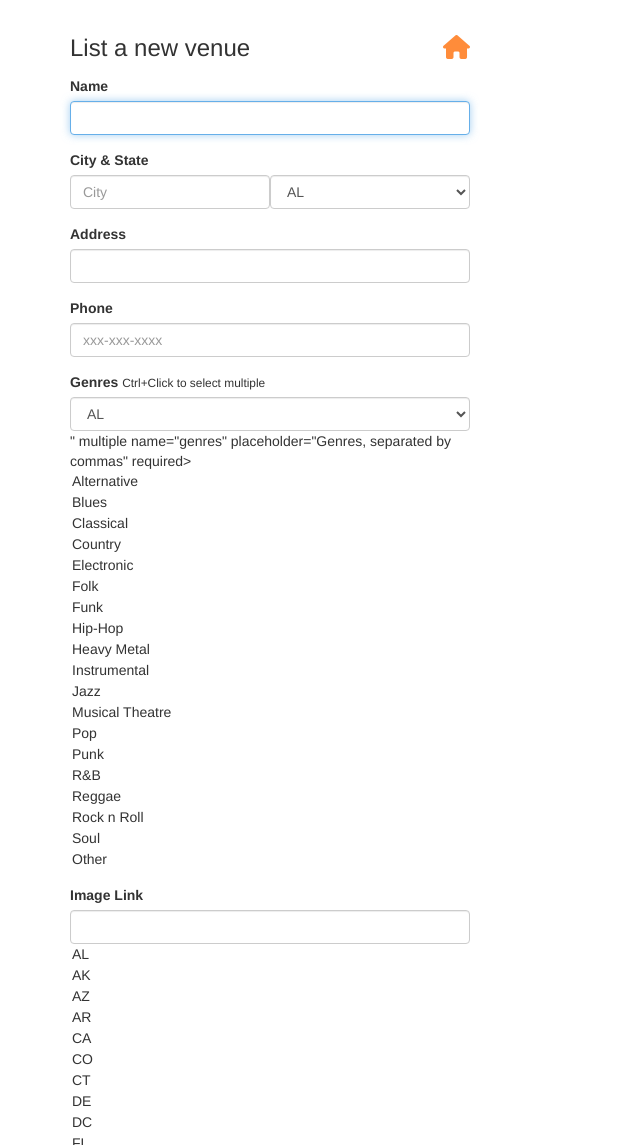
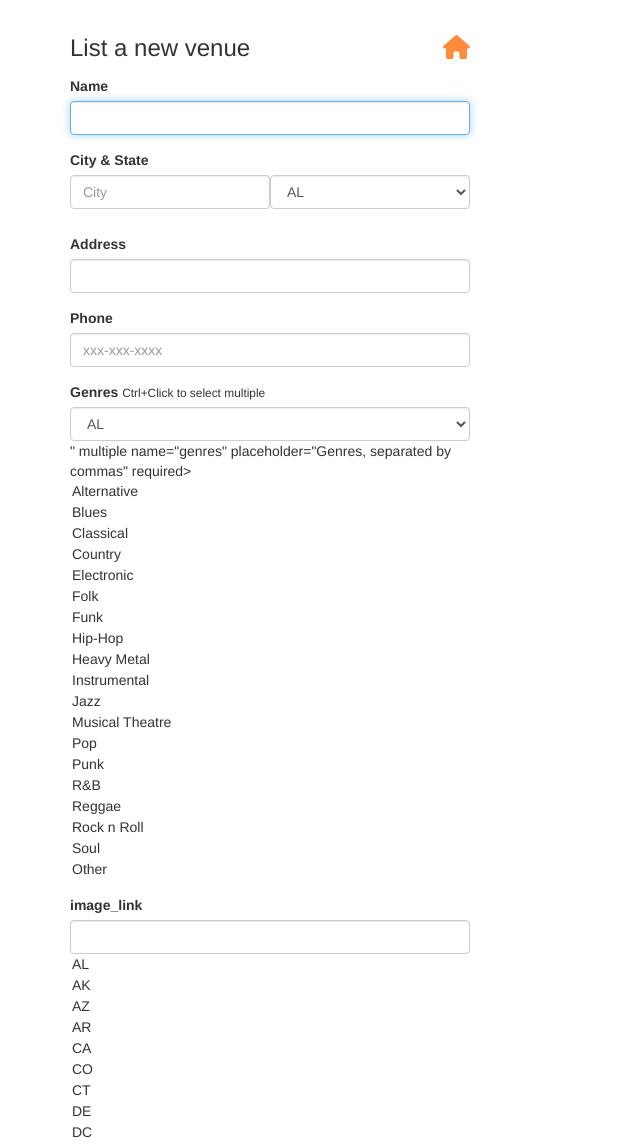
Before and after one commit to Luqman-Ud-Din/fyur-FSND, a Flask app: page /venues/create in a window 1280 px wide. Shown: the part 60-1205 px from the top of the page, without its empty margins (0-640 px from the left). Run offline with Flask 2, Linux system fonts and the light colour scheme; some libraries are stand-ins or nearby versions.

Commit message:
used render_field macro

```diff
--- a/templates/forms/new_venue.html
+++ b/templates/forms/new_venue.html
@@ -1,32 +1,31 @@
 {% extends 'layouts/main.html' %}
+{% from "macros/_render_field.html" import render_field %}
 {% block title %}New Venue{% endblock %}
 {% block content %}
     <div class="form-wrapper">
         <form method="post" class="form">
+            {{ form.hidden_tag() }}
             <h3 class="form-heading">List a new venue <a href="{{ url_for('index') }}" title="Back to homepage"><i
                     class="fa fa-home pull-right"></i></a></h3>
             <div class="form-group">
-                <label for="name">Name</label>
-                {{ form.name(class_ = 'form-control', autofocus = true) }}
+                {{ render_field(form.name, class_ = 'form-control', autofocus = true ) }}
             </div>
             <div class="form-group">
                 <label>City & State</label>
                 <div class="form-inline">
                     <div class="form-group">
-                        {{ form.city(class_ = 'form-control', placeholder='City', autofocus = true) }}
+                        {{ render_field(form.city, class_ = 'form-control', placeholder='City', autofocus = true ) }}
                     </div>
                     <div class="form-group">
-                        {{ form.state(class_ = 'form-control', placeholder='State', autofocus = true) }}
+                        {{ render_field(form.state, class_ = 'form-control', placeholder='State', autofocus = true ) }}
                     </div>
                 </div>
             </div>
             <div class="form-group">
-                <label for="address">Address</label>
-                {{ form.address(class_ = 'form-control', autofocus = true) }}
+                {{ render_field(form.address, class_ = 'form-control', autofocus = true) }}
             </div>
             <div class="form-group">
-                <label for="phone">Phone</label>
-                {{ form.phone(class_ = 'form-control', placeholder='xxx-xxx-xxxx', autofocus = true) }}
+                {{ render_field(form.phone, class_ = 'form-control', placeholder='xxx-xxx-xxxx', autofocus = true ) }}
             </div>
             <div class="form-group">
                 <label for="genres">Genres</label>
@@ -34,24 +33,20 @@
                 {{ form.genres(class_ = 'form-control', placeholder='Genres, separated by commas', id=form.state, autofocus = true) }}
             </div>
             <div class="form-group">
-                <label for="image">Image Link</label>
-                {{ form.image_link(class_ = 'form-control', placeholder='http://', id=form.state, autofocus = true) }}
+                {{ render_field(form.image_link, class_ = 'form-control', placeholder='http://', id=form.state, autofocus = true ) }}
             </div>
             <div class="form-group">
-                <label for="facebook">Facebook Link</label>
-                {{ form.facebook_link(class_ = 'form-control', placeholder='http://', id=form.state, autofocus = true) }}
+                {{ render_field(form.facebook_link, class_ = 'form-control', placeholder='http://', id=form.state, autofocus = true ) }}
             </div>
             <div class="form-group">
-                <label for="website">Website Link</label>
-                {{ form.website(class_ = 'form-control', placeholder='http://', id=form.state, autofocus = true) }}
+                {{ render_field(form.website, class_ = 'form-control', placeholder='http://', id=form.state, autofocus = true ) }}
             </div>
             <div class="form-group">
-                <label for="seeking_talent">Seeking Talent</label>
-                {{ form.seeking_talent(autofocus = true) }}
+                {{ render_field(form.seeking_talent, autofocus = true ) }}
             </div>
             <div class="form-group">
                 <label for="seeking_description">Seeking Description</label>
-                {{ form.seeking_description(class_ = 'form-control', autofocus = true) }}
+                {{ render_field(form.seeking_description, class_ = 'form-control', autofocus = true ) }}
             </div>
             <input type="submit" value="Create Venue" class="btn btn-primary btn-lg btn-block">
         </form>
```
Also changed, not shown: templates/forms/edit_venue.html (+12 -17 lines).
